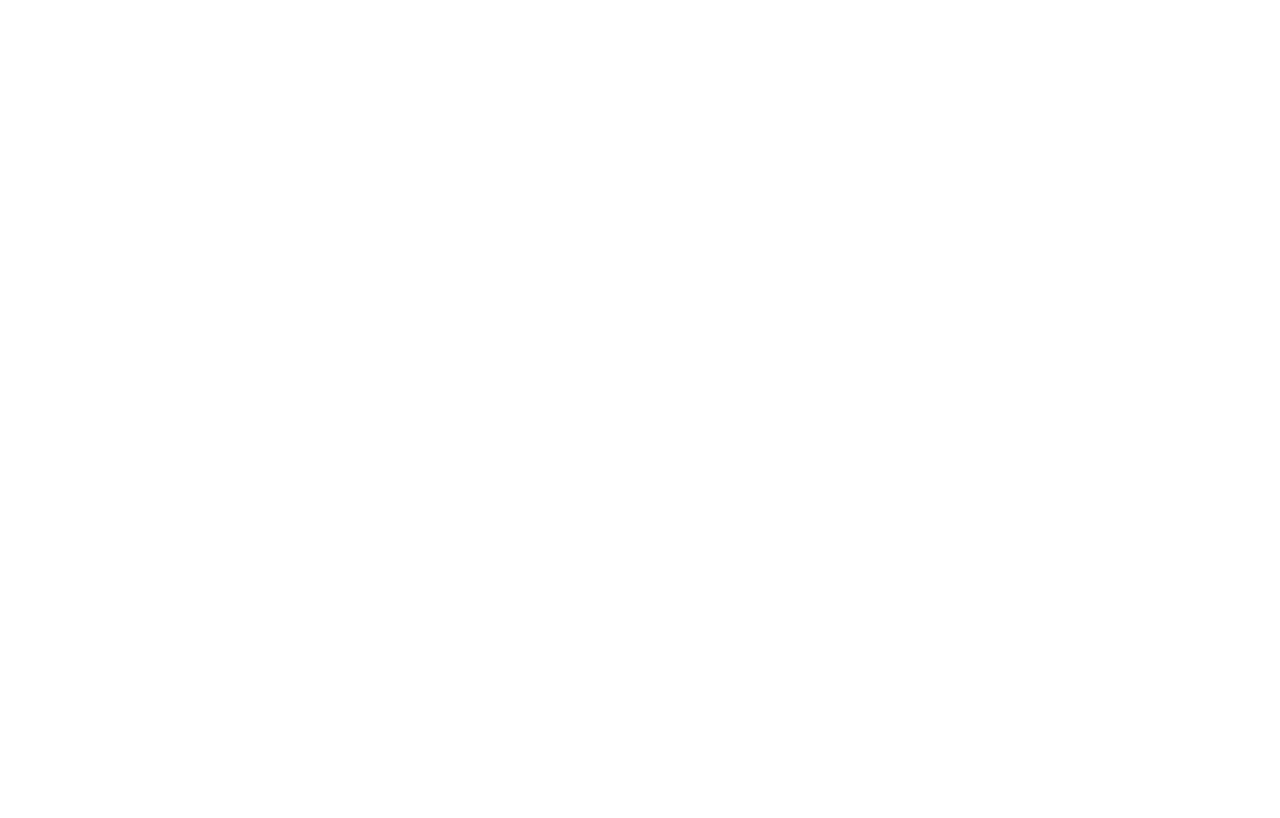
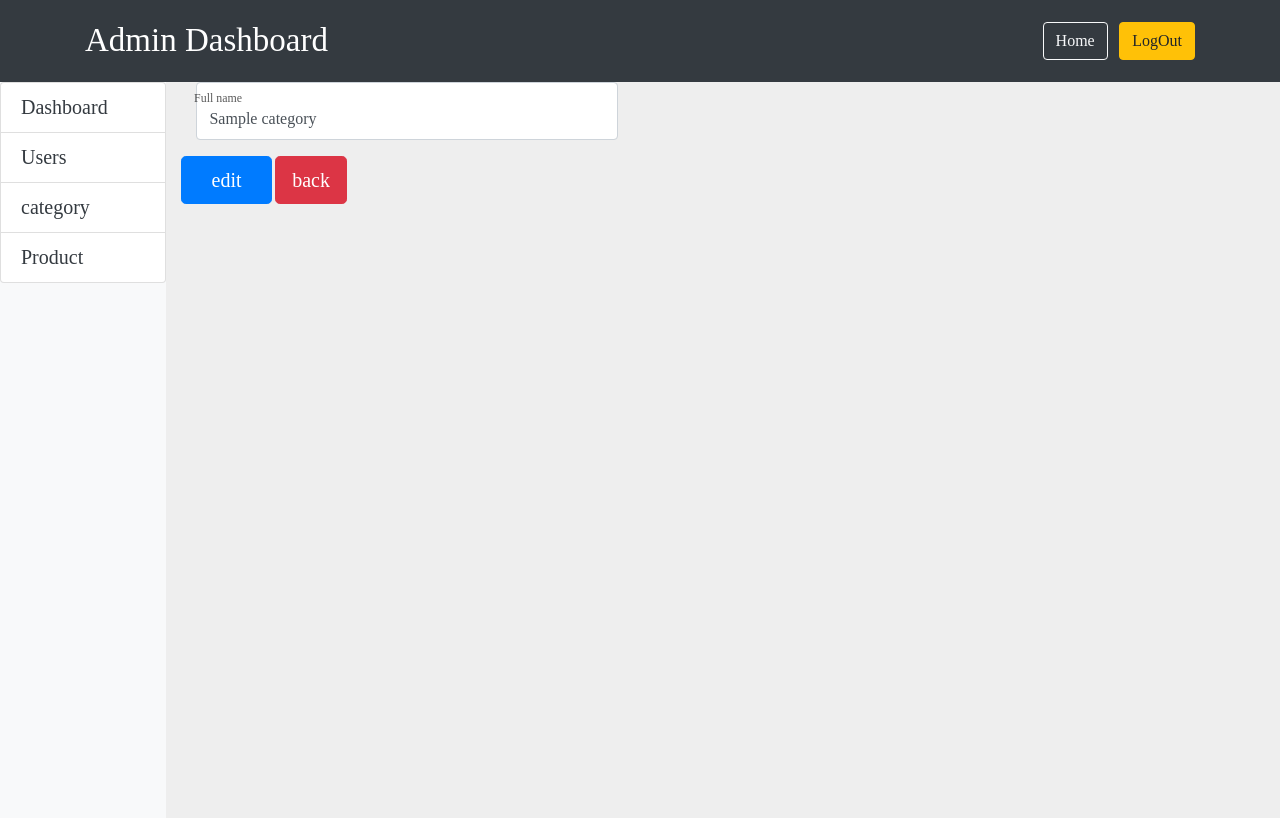
Before and after one commit to sajede2003/onlineStore-with-laravel-, a Laravel app: page /dashboard/category/1/edit in a window 1280 px wide. Before the commit the page is empty. Run offline with Laravel 8, Linux system fonts and the light colour scheme; a user stored in the database is signed in; tables that the repository leaves empty hold one stand-in row (values such as "Sample post"); some web fonts are replaced.

Commit message:
created category edit page

```diff
--- a/app/Http/Controllers/Admin/CategoryController.php
+++ b/app/Http/Controllers/Admin/CategoryController.php
@@ -56,9 +56,10 @@
      * @param  int  $id
      * @return \Illuminate\Http\Response
      */
-    public function edit($id)
+    public function edit(Category $category)
     {
-        //
+        $title = 'Edit category page';
+        return view('admin.category.edit' , compact('title' , 'category'));
     }
 
     /**
@@ -68,9 +69,14 @@
      * @param  int  $id
      * @return \Illuminate\Http\Response
      */
-    public function update(Request $request, $id)
+    public function update(Request $request, Category $category)
     {
-        //
+        $validate_data = $this->validate($request , [
+            'title'=>'required'
+        ]);
+
+        $category->update($validate_data);
+        return redirect('dashboard/category');
     }
 
     /**
--- a/resources/views/admin/category/edit.blade.php
+++ b/resources/views/admin/category/edit.blade.php
@@ -1 +1,21 @@
-<?php
+@extends('layouts.admin')
+@section('content')
+    <form action="{{route('category.update' , $category->id)}}" method="POST">
+        @csrf
+        @method('put')
+        <input type="hidden" name="id" value="{{$category->id}}">
+        <div class="form-floating mb-3 col-5">
+            <input type="text" name="title" value="{{$category->title}}" class="form-control mb-2" id="title" placeholder="name@example.com">
+            <label for="FullName">Full name</label>
+            @error('title')
+            <span class="invalid-feedback bg-danger">
+                {{$message}}
+            </span>
+            @enderror
+        </div>
+        <span>
+            <button class=" btn btn-lg btn-primary col-1" type="submit">edit</button>
+            <a class=" btn btn-lg btn-danger" href="/dashboard/category">back</a>
+        </span>
+    </form>
+@endsection
```
